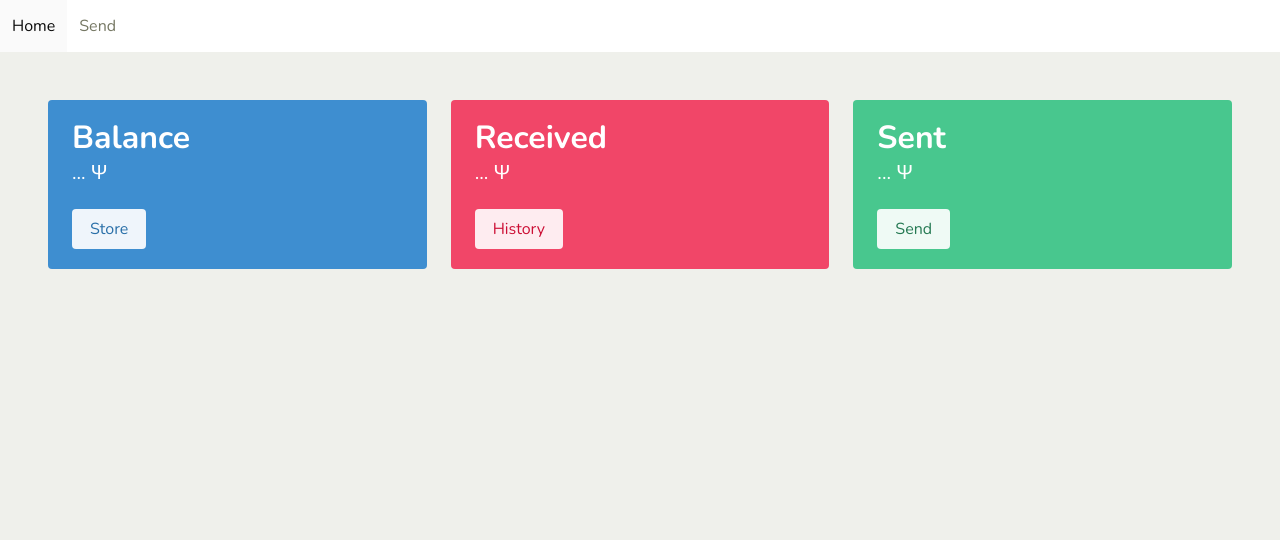
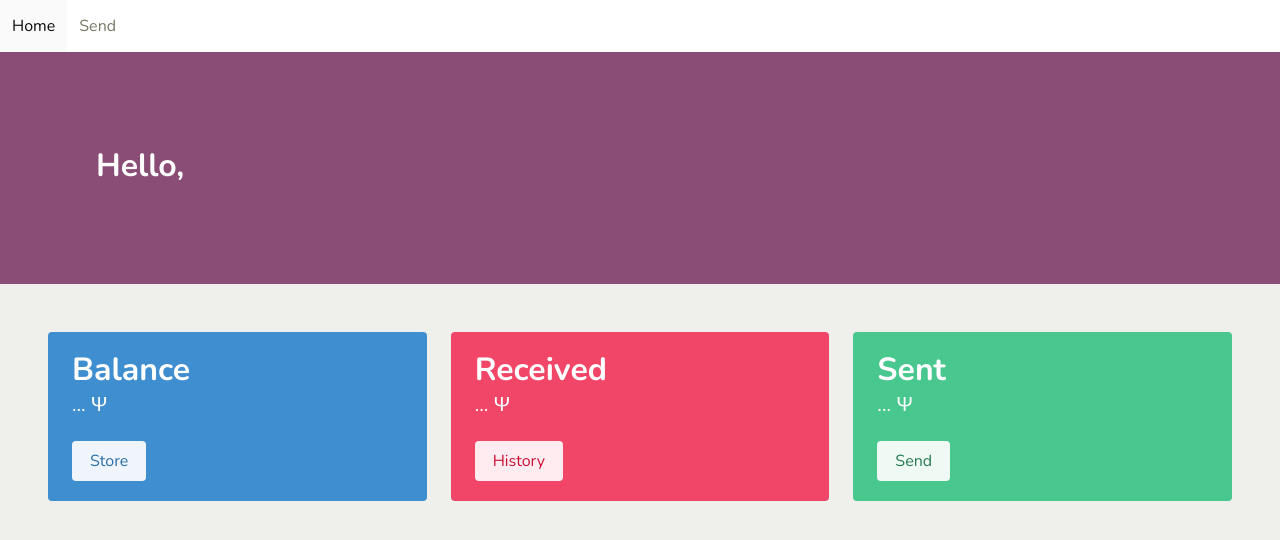
Before and after one commit to ravensiris/employee-reward-app, a React (Vite) app in the folder assets/: page / in a window 1280 px wide. Shown: the top 540 px of the page. Built offline with nearby package versions, Linux system fonts and the light colour scheme; no server answers.

Commit message:
:recycle: Clean up 'Hello'

```diff
--- a/assets/src/components/Hello.tsx
+++ b/assets/src/components/Hello.tsx
@@ -1,17 +1,14 @@
-import { GET_ME, MeQuery } from "$queries/user"
-import { useQuery } from "@apollo/client"
+import { useMe } from "$queries/user"
 import React from "react"
 
 export default function Hello() {
-  const { loading, error, data } = useQuery<MeQuery>(GET_ME)
-  if (loading || error || !data) return <></>
-
-  const name = data.me.name || data.me.email
+  const { loading, data } = useMe()
+  const name = data?.me.name || data?.me.email || undefined
   return (
     <section className="section hero is-primary">
       <div className="hero-body">
-        <p className="title">Hello,</p>
-        <p className="subtitle">{name}</p>
+        <p className={`title ${loading && "loading"}`}>Hello,</p>
+        <p className={`subtitle ${loading && "loading"}`}>{name}</p>
       </div>
     </section>
   )
```
